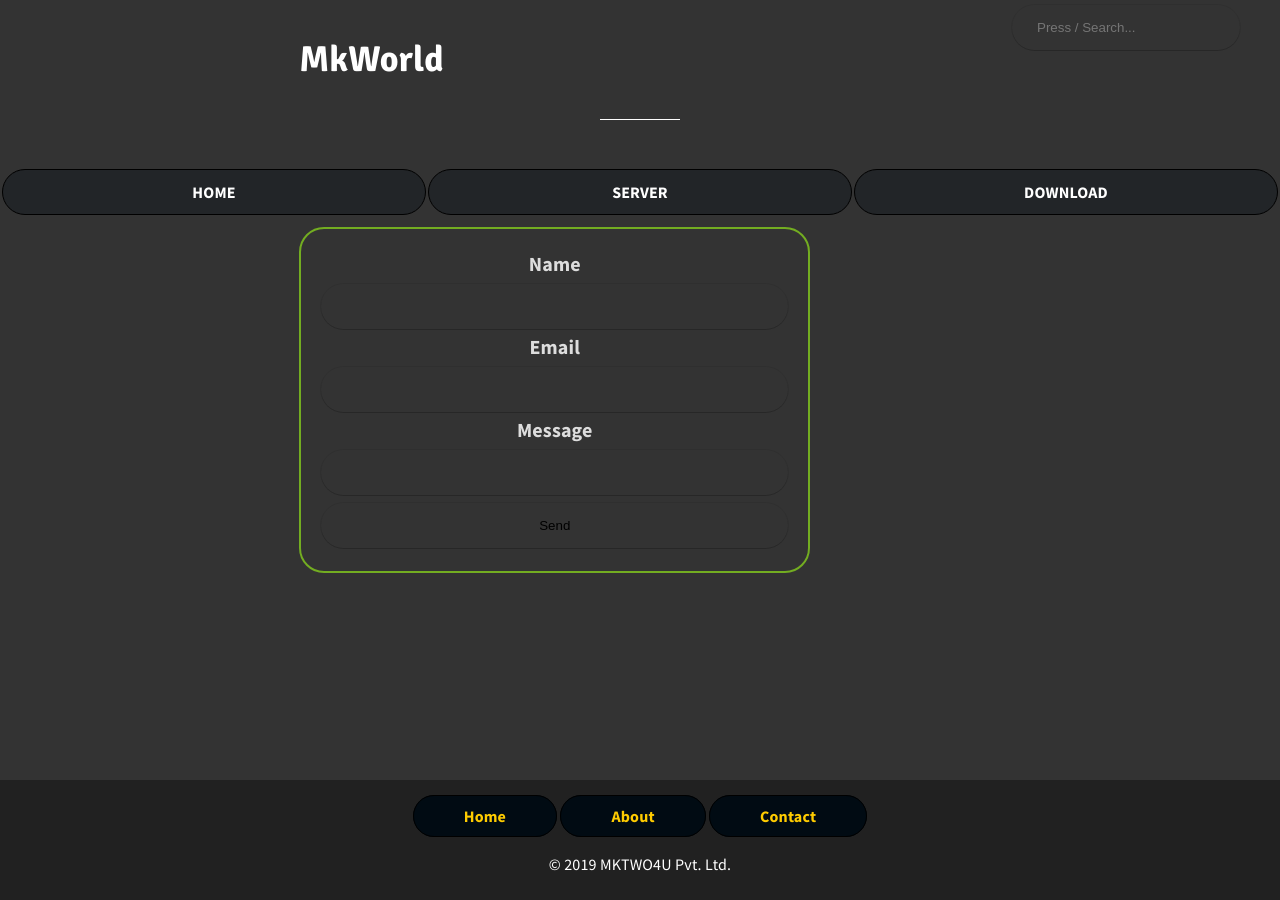
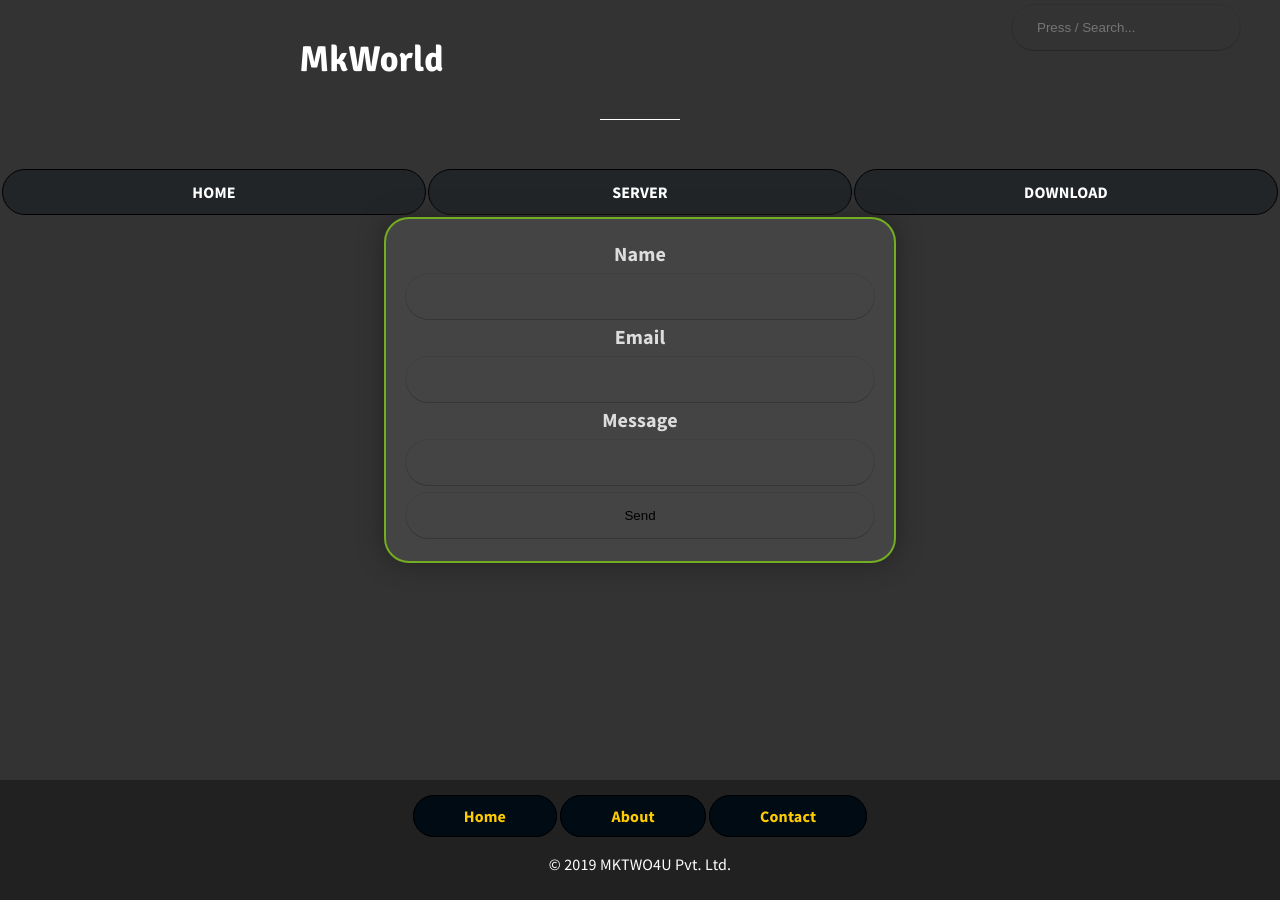
Before and after one commit to bdmilan/blog, a Jekyll site: the page built from contact.html, in a window 1280 px wide. Built offline with Jekyll 4.4.1, drawn with Linux system fonts in a browser that asks for light colours.

Commit message:
Update custom.scss

```diff
--- a/_sass/custom.scss
+++ b/_sass/custom.scss
@@ -33,7 +33,7 @@
   font-weight: bold;
   font-size: 20px;
 }
-		.content {
+		.server {
   max-width: 800px;
   margin: auto;
   background: #444;
```
